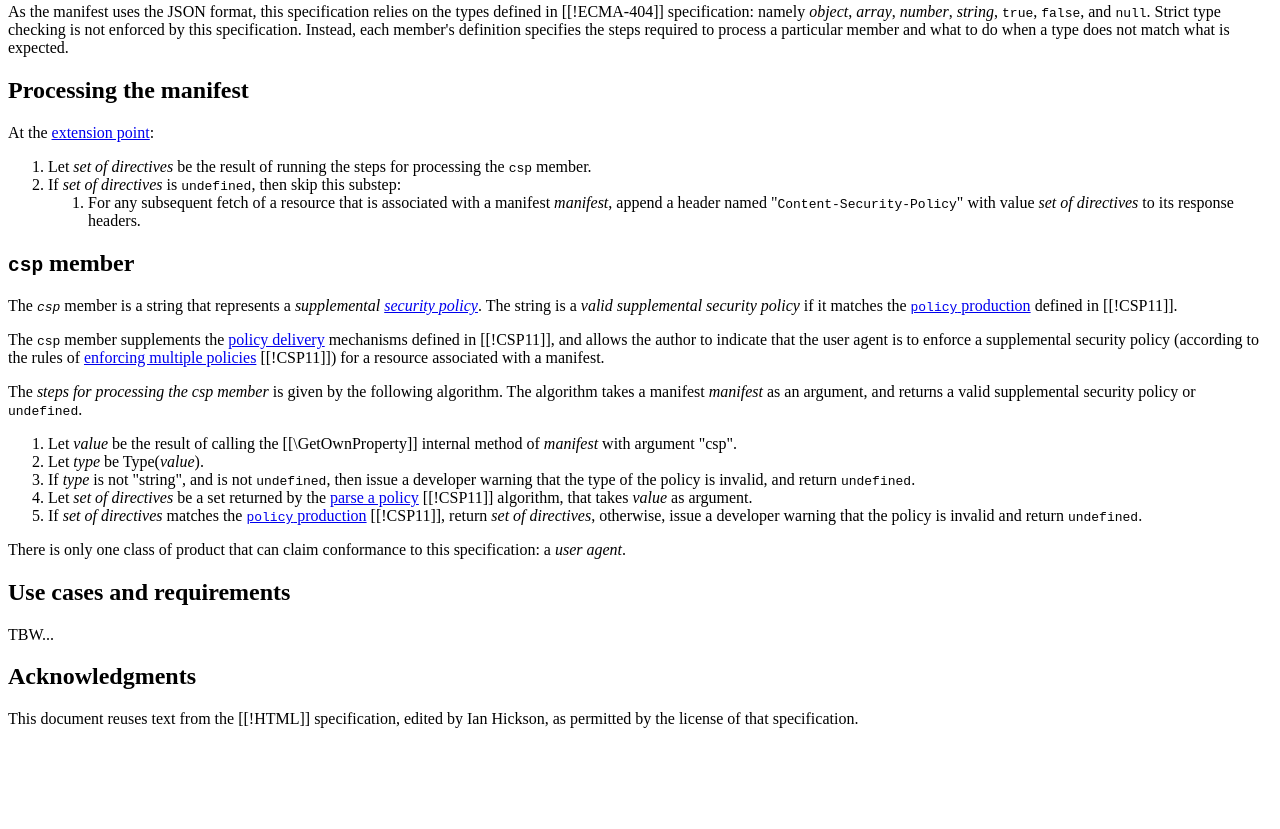
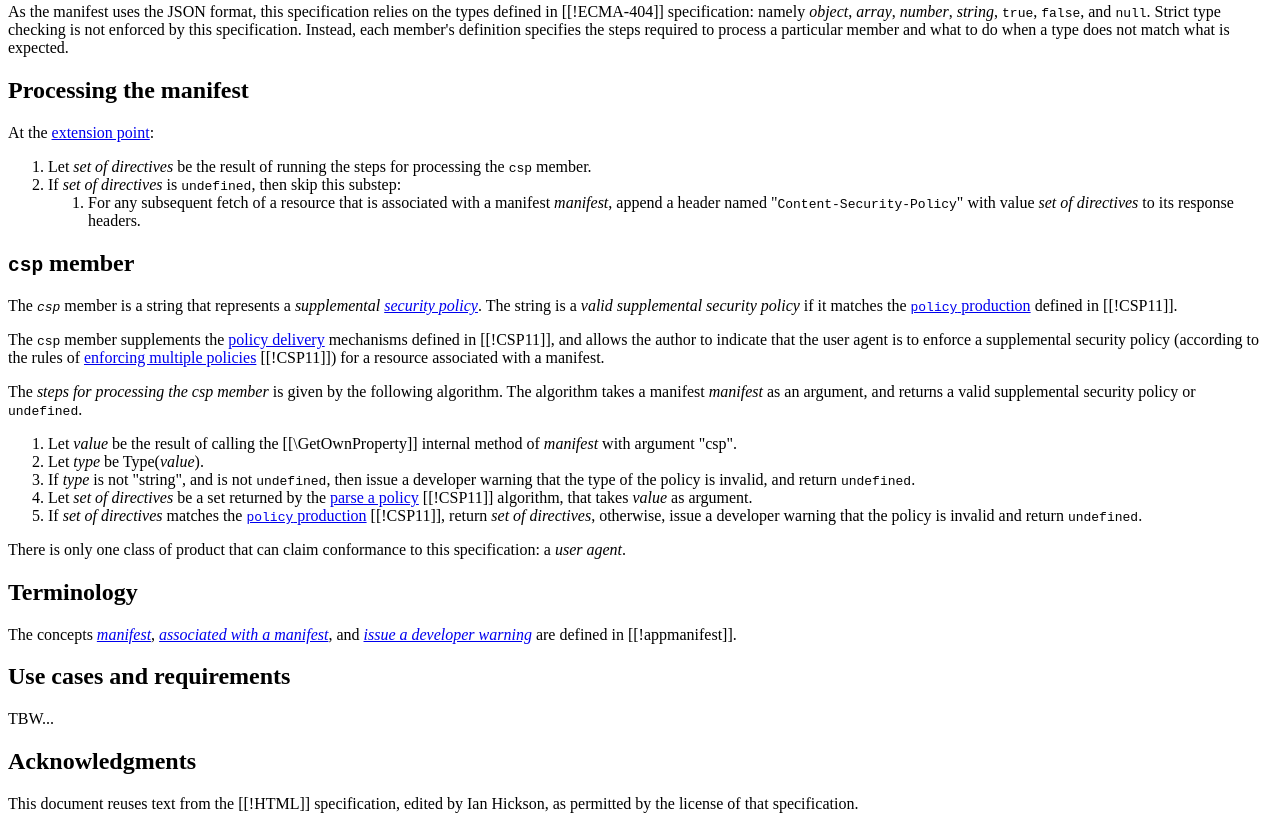
Before and after one commit to w3c/manifest-csp, a plain HTML site: page index.html in a window 1280 px wide. Shown: the part 519-1348 px from the top of the page. Before the commit the page ends 1263 px from the top, so only its background shows below. Drawn offline with Linux system fonts and the light colour scheme.

Commit message:
Add a Terminology section with concepts defined in [appmanifest].

```diff
--- a/index.html
+++ b/index.html
@@ -206,6 +206,19 @@
         specification: a <dfn>user agent</dfn>.
       </p>
     </section>
+    <section id="terminology">
+      <h2>Terminology</h2>
+      <p>
+        The concepts
+        <dfn><a href="http://w3c.github.io/manifest/#dfn-manifest">
+        manifest</a></dfn>,
+        <dfn><a href="http://w3c.github.io/manifest/#dfn-associated-with-a-manifest">
+        associated with a manifest</a></dfn>,
+        and
+        <dfn><a href="http://w3c.github.io/manifest/#dfn-issue-a-developer-warning">issue a developer warning</a></dfn>
+        are defined in [[!appmanifest]].
+      </p>
+    </section>
     <section class="informative">
       <h2>
         Use cases and requirements
```
